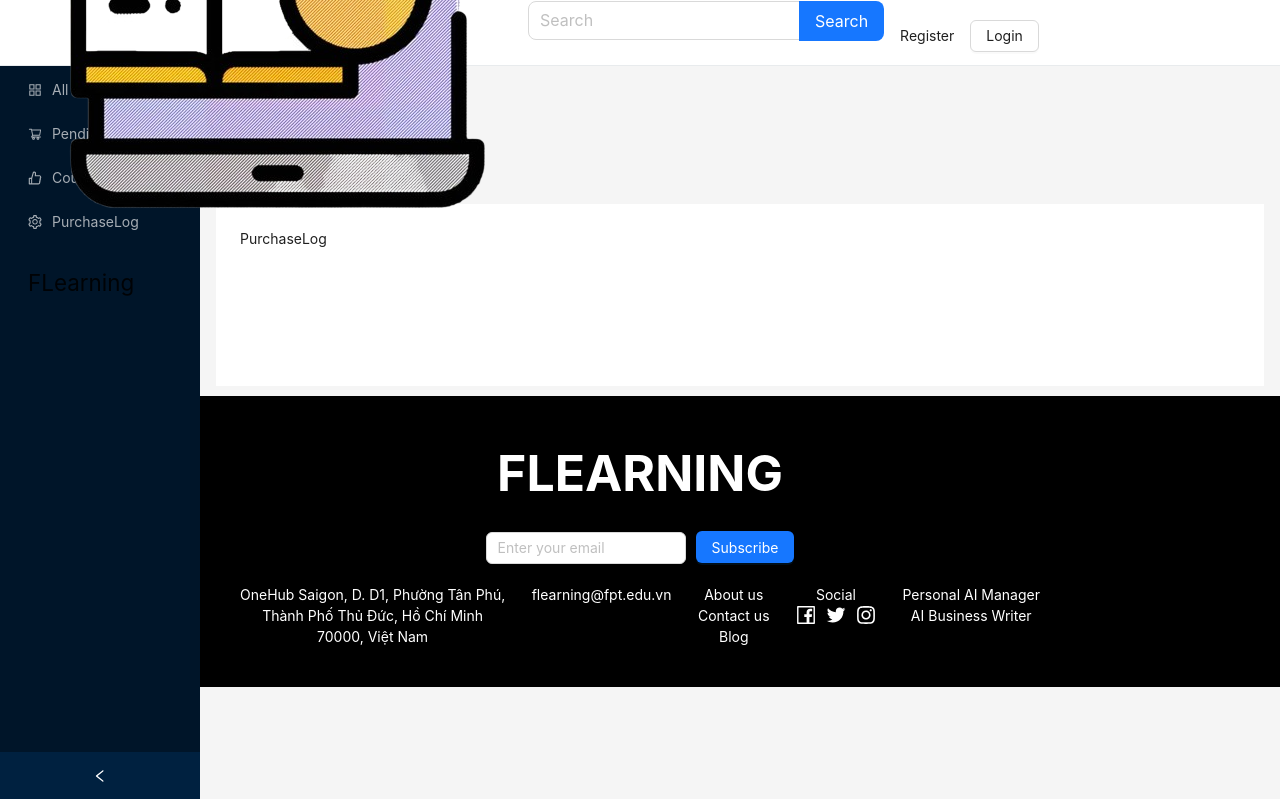
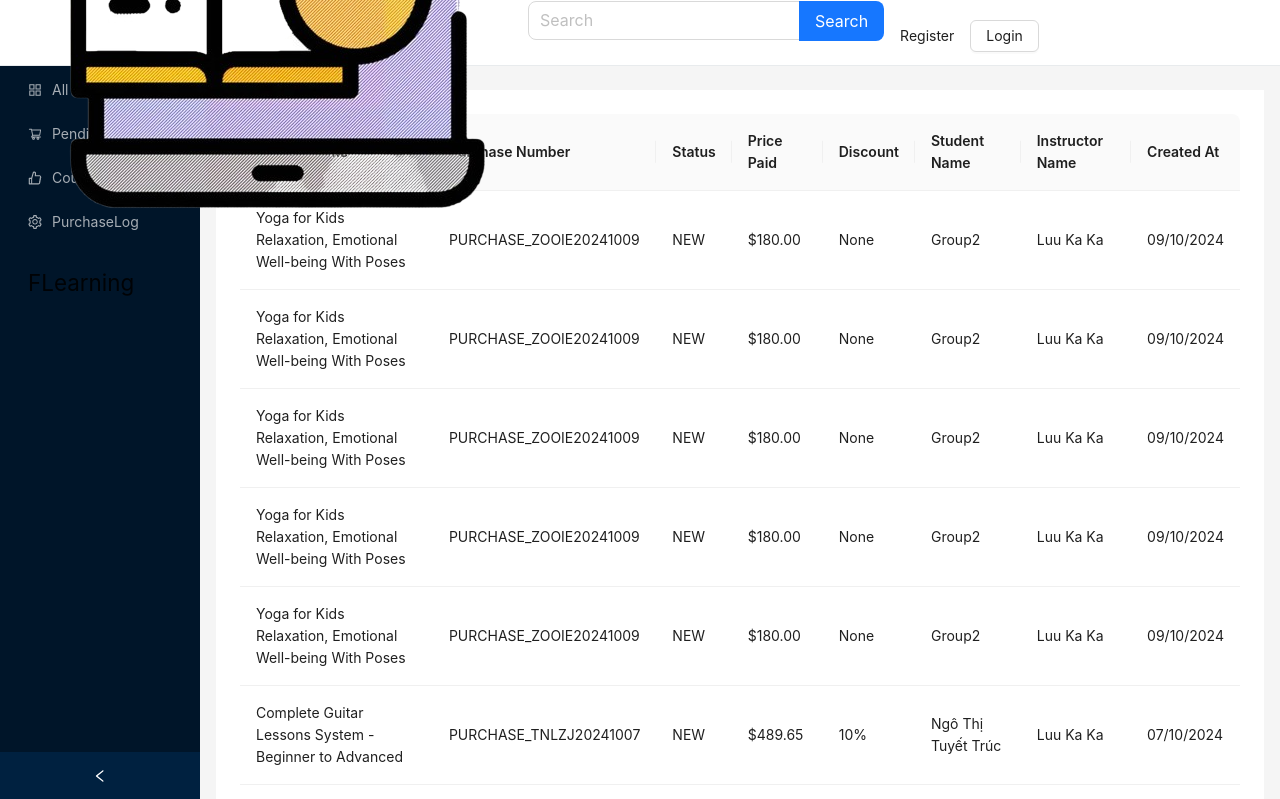
Before and after one commit to HungFPTU/hcm-react12-team01-mockproject, a React (Vite) app: page /pruchase-courses in a window 1280 px wide. Shown: the top 799 px of the page. Built offline with nearby package versions, Linux system fonts and the light colour scheme.

Commit message:
purchase courses

```diff
--- a/src/pages/Admin/courselog/index.tsx
+++ b/src/pages/Admin/courselog/index.tsx
@@ -1,7 +1,104 @@
+import { Table, Tag } from "antd";
+import type { ColumnsType } from "antd/es/table";
+import { useState } from "react";
 
+// Định nghĩa kiểu dữ liệu cho log của khóa học
+export type CourseLog = {
+  key: string;
+  courseName: string;
+  oldStatus: string;
+  newStatus: string;
+  comment: string;
+};
 
-function CoursesLog() {
-  return <div>CourseLog</div>;
+// Dữ liệu mẫu
+const initialData: CourseLog[] = [
+  {
+    key: "1",
+    courseName: "Introduction to Python Programming",
+    oldStatus: "WAITING_APPROVE",
+    newStatus: "APPROVE",
+    comment: "fsdd",
+  },
+  {
+    key: "2",
+    courseName: "Introduction to Python Programming",
+    oldStatus: "NEW",
+    newStatus: "WAITING_APPROVE",
+    comment: "",
+  },
+  {
+    key: "3",
+    courseName: "Nguyễn Ngọc Bảo",
+    oldStatus: "WAITING_APPROVE",
+    newStatus: "REJECT",
+    comment: "NO Good",
+  },
+  {
+    key: "4",
+    courseName: "Nguyễn Ngọc Bảo",
+    oldStatus: "NEW",
+    newStatus: "WAITING_APPROVE",
+    comment: "",
+  },
+  {
+    key: "5",
+    courseName: "Course 1",
+    oldStatus: "APPROVE",
+    newStatus: "ACTIVE",
+    comment: "",
+  },
+  {
+    key: "6",
+    courseName: "Financial Analysis and Financial Modeling using MS Excel",
+    oldStatus: "NEW",
+    newStatus: "WAITING_APPROVE",
+    comment: "ok",
+  },
+];
+
+// Component để hiển thị bảng log khóa học
+function CourseLogTable() {
+  const [data] = useState<CourseLog[]>(initialData);
+
+  // Cấu hình các cột cho bảng
+  const columns: ColumnsType<CourseLog> = [
+    {
+      title: "Course Name",
+      dataIndex: "courseName",
+      key: "courseName",
+    },
+    {
+      title: "Old Status",
+      dataIndex: "oldStatus",
+      key: "oldStatus",
+    },
+    {
+      title: "New Status",
+      dataIndex: "newStatus",
+      key: "newStatus",
+      render: (status) => {
+        if (status === "ACTIVE") {
+          return <Tag color="green">{status}</Tag>;
+        } else if (status == "WAITING_APPROVE") {
+          return <Tag color="gold">{status}</Tag>;
+        } else {
+          return <Tag color="red">{status}</Tag>;
+        }
+      },
+    },
+    {
+      title: "Comment",
+      dataIndex: "comment",
+      key: "comment",
+    },
+  ];
+
+  return (
+    <div>
+      <Table dataSource={data} columns={columns} />
+    </div>
+  );
 }
 
-export default CoursesLog;
+export default CourseLogTable;
--- a/src/pages/Admin/purchaselog/index.tsx
+++ b/src/pages/Admin/purchaselog/index.tsx
@@ -1,8 +1,142 @@
 
-function PurchaseLog() {
-  return (
-    <div>PurchaseLog</div>
-  )
+import { Table } from "antd";
+import type { ColumnsType } from "antd/es/table";
+import { useState } from "react";
+
+// Định nghĩa kiểu dữ liệu cho log mua hàng
+export type PurchaseLog = {
+  key: string;
+  courseName: string;
+  purchaseNumber: string;
+  status: string;
+  pricePaid: number;
+  discount: string;
+  studentName: string;
+  instructorName: string;
+  createdAt: string;
+};
+
+// Dữ liệu mẫu
+const initialData: PurchaseLog[] = [
+  {
+    key: "1",
+    courseName: "Yoga for Kids Relaxation, Emotional Well-being With Poses",
+    purchaseNumber: "PURCHASE_ZOOIE20241009",
+    status: "NEW",
+    pricePaid: 180.0,
+    discount: "None",
+    studentName: "Group2",
+    instructorName: "Luu Ka Ka",
+    createdAt: "09/10/2024",
+  },
+  {
+    key: "3",
+    courseName: "Yoga for Kids Relaxation, Emotional Well-being With Poses",
+    purchaseNumber: "PURCHASE_ZOOIE20241009",
+    status: "NEW",
+    pricePaid: 180.0,
+    discount: "None",
+    studentName: "Group2",
+    instructorName: "Luu Ka Ka",
+    createdAt: "09/10/2024",
+  },
+  {
+    key: "4",
+    courseName: "Yoga for Kids Relaxation, Emotional Well-being With Poses",
+    purchaseNumber: "PURCHASE_ZOOIE20241009",
+    status: "NEW",
+    pricePaid: 180.0,
+    discount: "None",
+    studentName: "Group2",
+    instructorName: "Luu Ka Ka",
+    createdAt: "09/10/2024",
+  },
+  {
+    key: "5",
+    courseName: "Yoga for Kids Relaxation, Emotional Well-being With Poses",
+    purchaseNumber: "PURCHASE_ZOOIE20241009",
+    status: "NEW",
+    pricePaid: 180.0,
+    discount: "None",
+    studentName: "Group2",
+    instructorName: "Luu Ka Ka",
+    createdAt: "09/10/2024",
+  },
+  {
+    key: "6",
+    courseName: "Yoga for Kids Relaxation, Emotional Well-being With Poses",
+    purchaseNumber: "PURCHASE_ZOOIE20241009",
+    status: "NEW",
+    pricePaid: 180.0,
+    discount: "None",
+    studentName: "Group2",
+    instructorName: "Luu Ka Ka",
+    createdAt: "09/10/2024",
+  },
+  {
+    key: "7",
+    courseName: "Complete Guitar Lessons System - Beginner to Advanced",
+    purchaseNumber: "PURCHASE_TNLZJ20241007",
+    status: "NEW",
+    pricePaid: 489.65,
+    discount: "10%",
+    studentName: "Ngô Thị Tuyết Trúc",
+    instructorName: "Luu Ka Ka",
+    createdAt: "07/10/2024",
+  },
+  // Thêm các mục dữ liệu khác theo cùng một cấu trúc
+];
+
+// Component để hiển thị bảng log mua hàng
+function PurchaseLogTable() {
+  const [data] = useState<PurchaseLog[]>(initialData);
+
+  const columns: ColumnsType<PurchaseLog> = [
+    {
+      title: "Course Name",
+      dataIndex: "courseName",
+      key: "courseName",
+    },
+    {
+      title: "Purchase Number",
+      dataIndex: "purchaseNumber",
+      key: "purchaseNumber",
+    },
+    {
+      title: "Status",
+      dataIndex: "status",
+      key: "status",
+      render: (text) => <span>{text}</span>,
+    },
+    {
+      title: "Price Paid",
+      dataIndex: "pricePaid",
+      key: "pricePaid",
+      render: (price) => `$${price.toFixed(2)}`,
+    },
+    {
+      title: "Discount",
+      dataIndex: "discount",
+      key: "discount",
+    },
+    {
+      title: "Student Name",
+      dataIndex: "studentName",
+      key: "studentName",
+    },
+    {
+      title: "Instructor Name",
+      dataIndex: "instructorName",
+      key: "instructorName",
+    },
+    {
+      title: "Created At",
+      dataIndex: "createdAt",
+      key: "createdAt",
+    },
+  ];
+
+  return <Table dataSource={data} columns={columns} rowKey="key" />;
 }
 
-export default PurchaseLog
+export default PurchaseLogTable;
```
Also changed, not shown: src/model/PurchaseLog.ts (added, +10 -0 lines), 1 other file (tests, documents, lock files or other folders).
